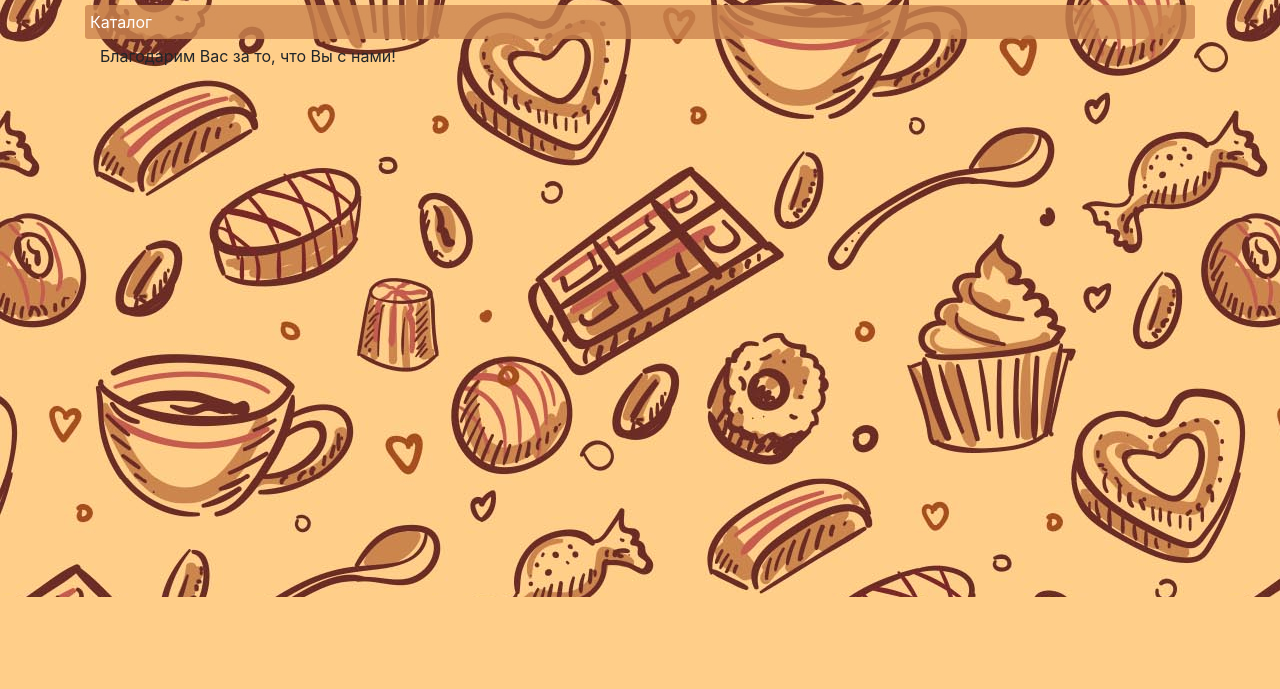
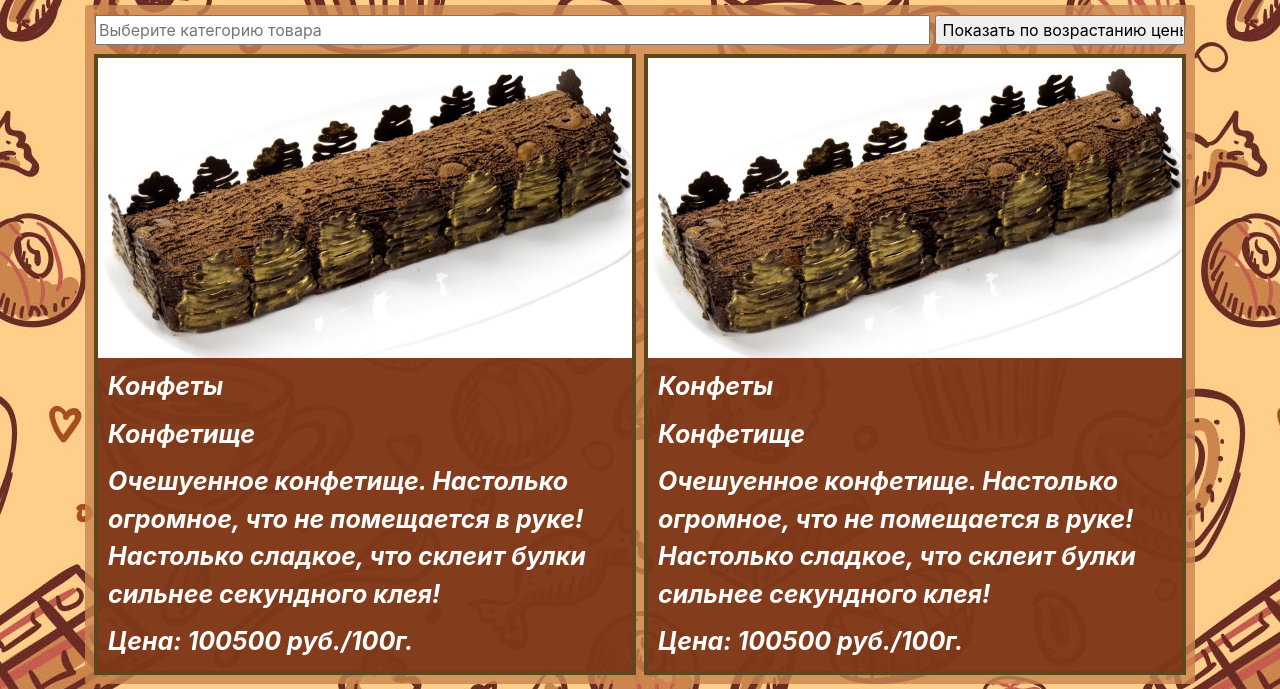
Before and after one commit to rasskazshik/CandyMarket, a PHP site: page / in a window 1280 px wide. Shown: the part 203-892 px from the top of the page. Before the commit the page ends 800 px from the top, so only its background shows below. Run offline with PHP 8.4, Linux system fonts and the light colour scheme.

Commit message:
Added html-template for catalog, actions. Finished contacts.

```diff
--- a/content/catalog.php
+++ b/content/catalog.php
@@ -1 +1,30 @@
-Каталог
+<div class="search col-md-12">
+    <input class="catId" list="catId" placeholder="Выберите категорию товара">
+    <datalist id="catId">
+        <option value="Конфеты">
+        <option value="Торты">
+    </datalist>
+    <input type="button" value="Показать по возрастанию цены">
+</div>
+
+<div class="merch col-md-6">
+    <img src="images/merches/demoCandy.jpg" alt="Конфетище">
+    <div class="info">
+        <p class="cat">Конфеты</p>
+        <p class="title">Конфетище</p>
+        <p class="description">Очешуенное конфетище. Настолько огромное, что не помещается в руке! Настолько сладкое, что склеит булки сильнее секундного клея!</p>
+        <p class="price">Цена: 100500 руб./100г.</p>
+    </div>
+</div>
+
+<div class="col-md-6">
+    <div class="merch">
+        <img src="images/merches/demoCandy.jpg" alt="Конфетище">
+        <div class="info">
+            <p class="cat">Конфеты</p>
+            <p class="title">Конфетище</p>
+            <p class="description">Очешуенное конфетище. Настолько огромное, что не помещается в руке! Настолько сладкое, что склеит булки сильнее секундного клея!</p>
+            <p class="price">Цена: 100500 руб./100г.</p>
+        </div>
+    </div>
+</div>
--- a/index.php
+++ b/index.php
@@ -46,10 +46,6 @@ session_start();
         <div class="row no-gutters content contentRow">
 
         </div>
-        <!--футер-->
-        <div class="row footer no-gutters">
-            <span  class="container"><div>Благодарим Вас за то, что Вы с нами!</div></span>
-        </div>
     </div>
 
     <!---->
--- a/styles/main.css
+++ b/styles/main.css
@@ -72,3 +72,70 @@ body {
     padding: 5px;
     color: white;
 }
+
+.map iframe{
+    width: 100%;
+    height: 350px;
+    border: double 10px #5c471e;
+}
+
+.contacts{
+    padding: 10px !important;
+    font-weight: bolder;
+    font-size: 25px;
+}
+
+.contacts span{
+    font-style: italic;
+}
+
+.merch{
+    outline: solid 4px #5c471e;
+    outline-offset: -8px;
+    padding: 8px !important;
+    background-color: rgba(110, 40, 14, .8);
+    background-clip:content-box;
+    font-weight: bolder;
+    font-size: 25px;
+    font-style: italic;
+    cursor: pointer;
+}
+.merch:hover{
+    background-color: rgba(110, 40, 14, .9);
+}
+
+.merch img{
+    width: 100%;
+}
+
+.merch p{
+    margin: 10px;
+}
+
+.search{
+    padding: 5px !important;
+}
+
+.search [type="button"]{
+    width: 250px;
+}
+
+.catId{
+    width: calc(100% - 255px);
+}
+
+.actions{
+    font-family: LibertyBT;
+    color: white;
+    font-size: 35px;
+    font-weight: bolder;
+    background-color: rgba(110, 40, 14, .8);
+    padding:0;
+    margin: 3px 0 3px 0;
+    border-radius: 3px;
+}
+
+.actions img{
+    width: 100%;
+    margin: auto;
+}
```
Also changed, not shown: content/actions.php (+21 -1 lines), content/contacts.php (+8 -1 lines), images/actions/DemoAction.png (added), images/merches/demoCandy.jpg (added).
